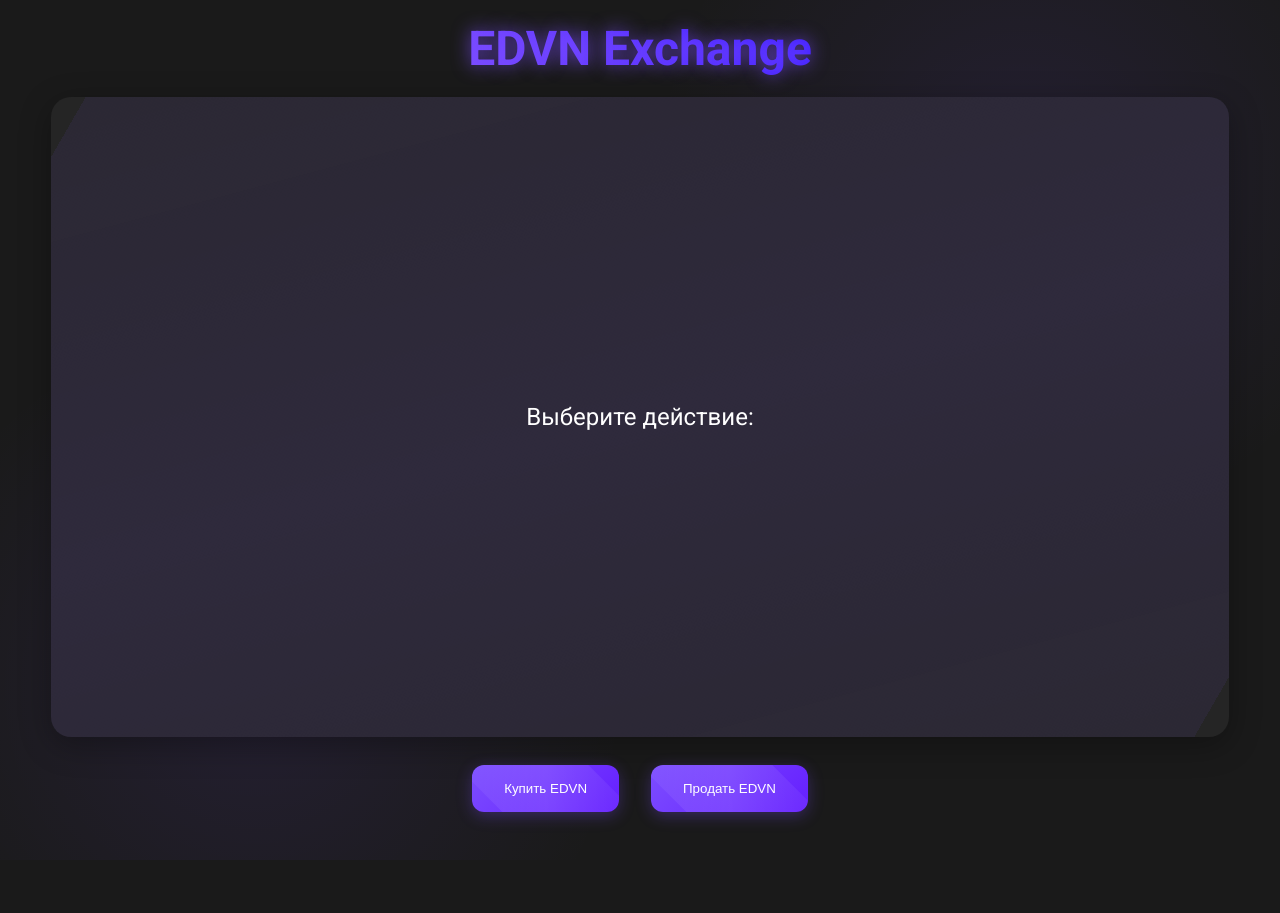
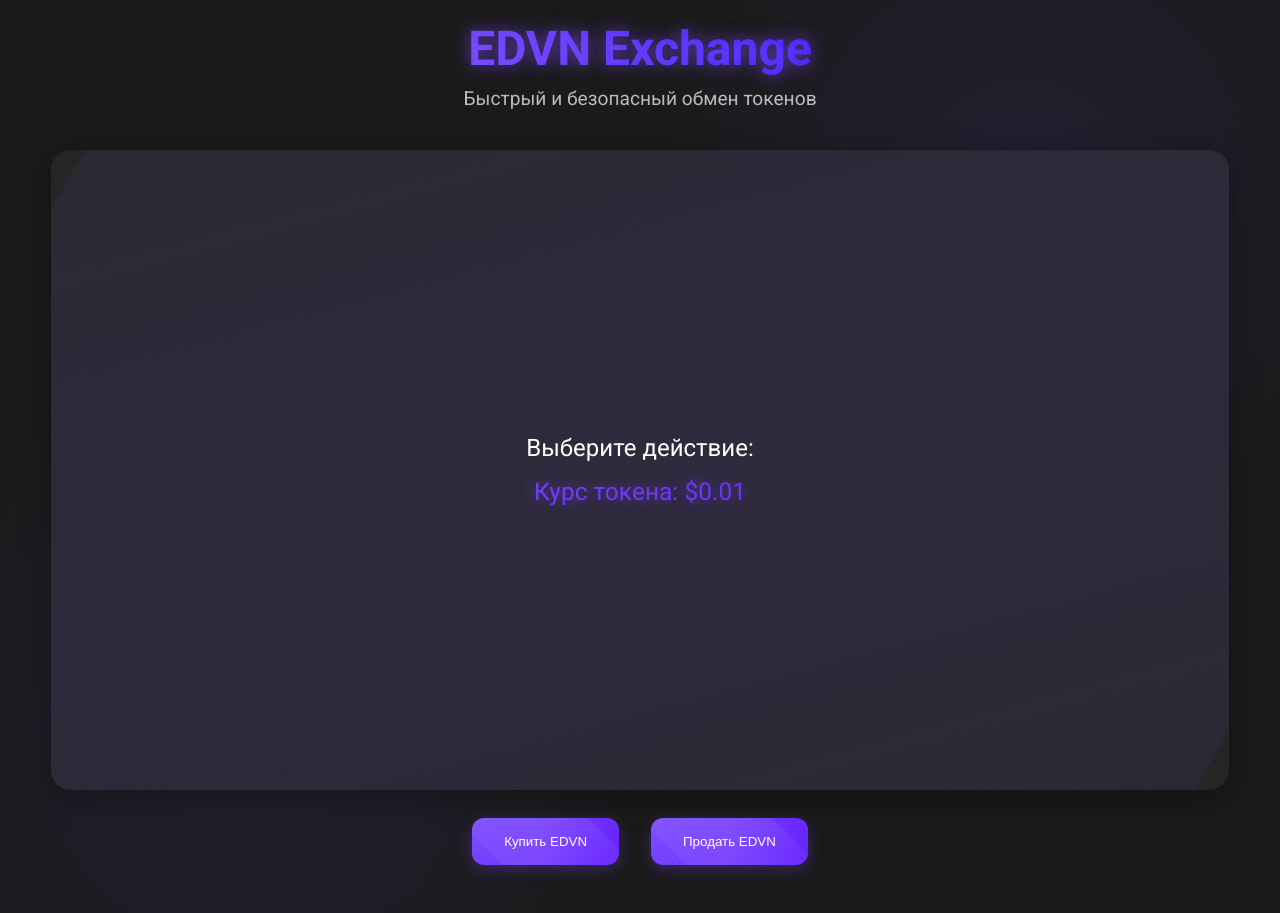
Before and after one commit to game2428/edvn, a plain HTML site: page index.html in a window 1280 px wide. Before the commit the page ends 860 px from the top, so only its background shows below. Drawn offline with Linux system fonts and the light colour scheme.

Commit message:
Update index.html

```diff
--- a/index.html
+++ b/index.html
@@ -12,6 +12,9 @@
       --background: #1a1a1a;
       --surface: #252525;
       --text: #ffffff;
+      --text-secondary: rgba(255, 255, 255, 0.7);
+      --success: #00c853;
+      --error: #ff4444;
     }
 
     * {
@@ -42,7 +45,7 @@
     /* Заголовок */
     .page-header {
       text-align: center;
-      margin-bottom: 20px;
+      margin-bottom: 40px;
     }
     .page-header h1 {
       font-size: 3rem;
@@ -50,6 +53,11 @@
       -webkit-background-clip: text;
       -webkit-text-fill-color: transparent;
       animation: text-glow 2s infinite alternate;
+      margin-bottom: 10px;
+    }
+    .page-header p {
+      font-size: 1.2rem;
+      color: var(--text-secondary);
     }
     @keyframes text-glow {
       0% { text-shadow: 0 0 10px rgba(124, 77, 255, 0.5); }
@@ -67,6 +75,10 @@
       box-shadow: 0 8px 32px rgba(0, 0, 0, 0.3);
       overflow: hidden;
       margin-bottom: 20px;
+      padding: 20px;
+      display: flex;
+      align-items: center;
+      justify-content: center;
     }
     .container::before {
       content: '';
@@ -135,6 +147,22 @@
       to { opacity: 1; transform: translateY(0); }
     }
 
+    /* Анимированный показ курса токена */
+    .token-price-container {
+      margin-top: 1rem;
+    }
+    .token-price {
+      font-size: 1.5rem;
+      background: linear-gradient(45deg, var(--primary), var(--primary-hover));
+      -webkit-background-clip: text;
+      -webkit-text-fill-color: transparent;
+      animation: price-pulse 3s infinite;
+    }
+    @keyframes price-pulse {
+      0%, 100% { transform: scale(1); text-shadow: 0 0 10px rgba(124, 77, 255, 0.5); }
+      50% { transform: scale(1.05); text-shadow: 0 0 20px rgba(124, 77, 255, 0.8); }
+    }
+
     /* Кнопки */
     .button {
       background: linear-gradient(135deg, var(--primary), var(--primary-hover));
@@ -195,7 +223,7 @@
       bottom: 20px;
       left: 50%;
       transform: translateX(-50%);
-      background: #ff4444;
+      background: var(--error);
       color: white;
       padding: 1rem 2rem;
       border-radius: 8px;
@@ -256,6 +284,7 @@
   <!-- Заголовок -->
   <header class="page-header">
     <h1>EDVN Exchange</h1>
+    <p>Быстрый и безопасный обмен токенов</p>
   </header>
 
   <!-- Контейнер с динамическим контентом -->
@@ -263,6 +292,10 @@
     <!-- Основной экран -->
     <div id="main-screen" class="screen active-screen">
       <p style="font-size:1.5rem;">Выберите действие:</p>
+      <!-- Анимированный показ курса токена -->
+      <div class="token-price-container">
+        <p class="token-price">Курс токена: $0.01</p>
+      </div>
     </div>
     <!-- Экран покупки -->
     <div id="buy-screen" class="screen hidden">
```
